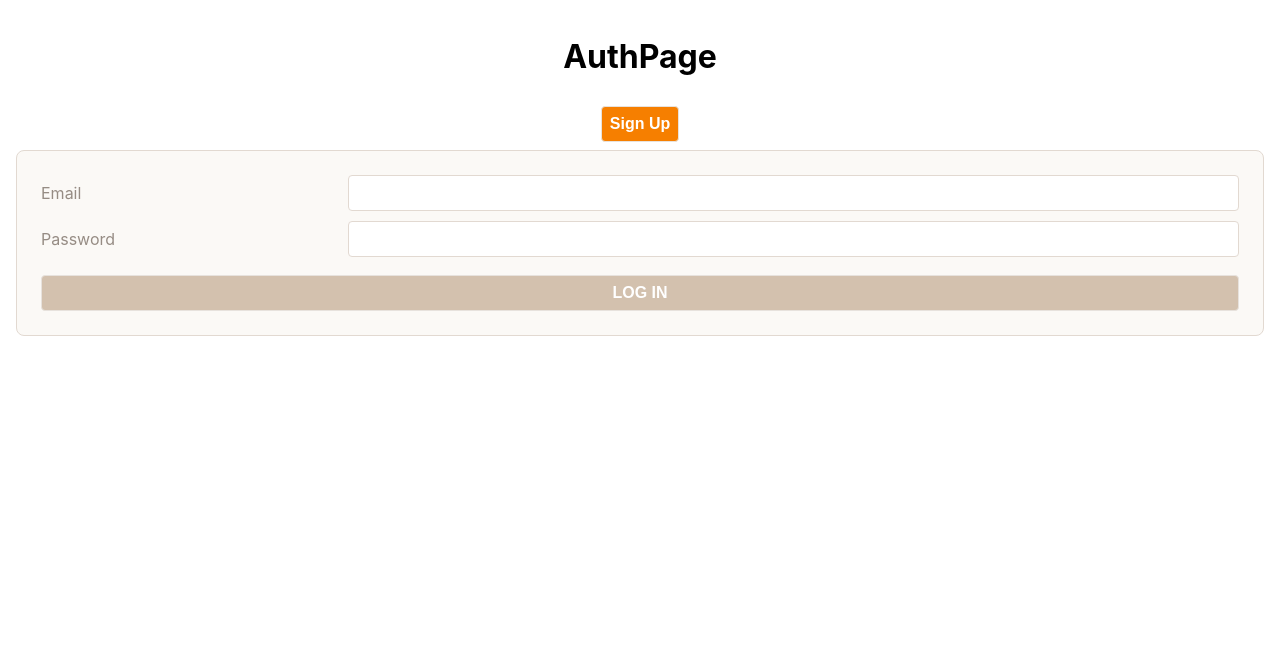
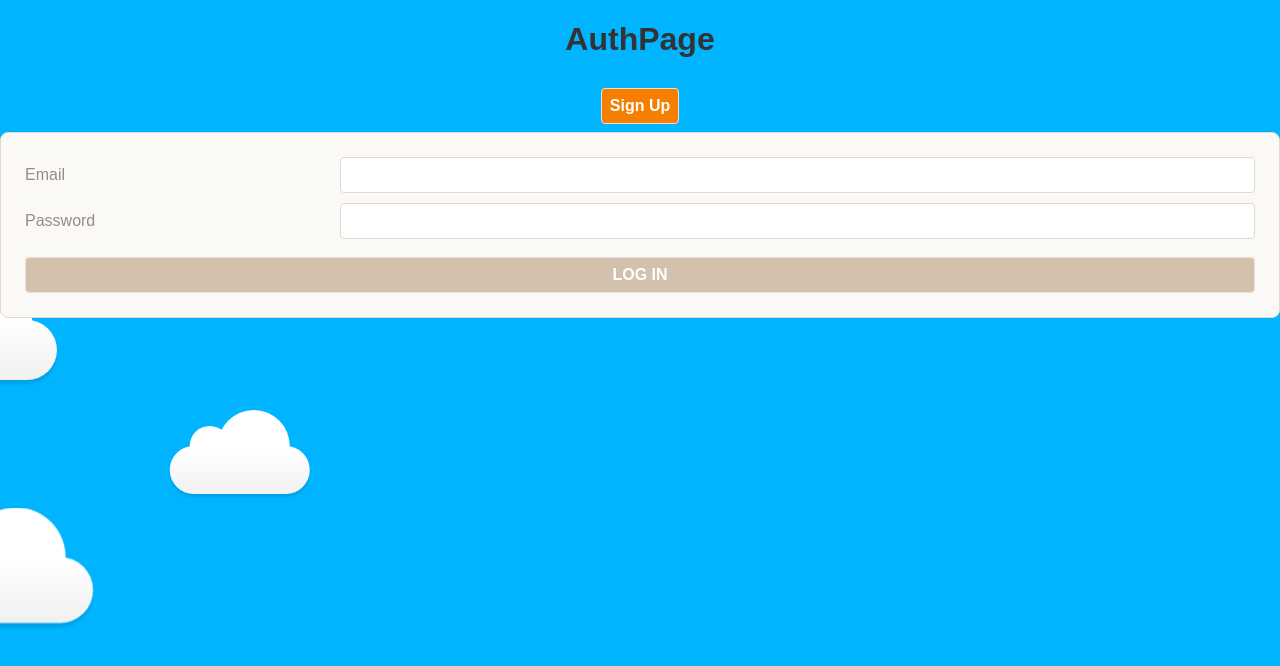
Before and after one commit to theannagreen/cozy-clouds, a React (Create React App) app: page / in a window 1280 px wide. Shown: the top 666 px of the page. Built offline with nearby package versions, Linux system fonts and the light colour scheme.

Commit message:
Save local changes before pulling updates

```diff
--- a/public/index.html
+++ b/public/index.html
@@ -40,4 +40,25 @@
       To create a production bundle, use `npm run build` or `yarn build`.
     -->
   </body>
+  <div id="background-wrap">
+    <div class="x1">
+        <div class="cloud"></div>
+    </div>
+
+    <div class="x2">
+        <div class="cloud"></div>
+    </div>
+
+    <div class="x3">
+        <div class="cloud"></div>
+    </div>
+
+    <div class="x4">
+        <div class="cloud"></div>
+    </div>
+
+    <div class="x5">
+        <div class="cloud"></div>
+    </div>
+</div>
 </html>
--- a/src/index.css
+++ b/src/index.css
@@ -151,3 +151,157 @@
   grid-column: span 2;
   margin: 1vmin 0 0;
 }
+body {
+	background: #00b4ff;
+	color: #333;
+	font: 100% Arial, Sans Serif;
+	height: 100vh;
+	margin: 0;
+	padding: 0;
+	overflow-x: hidden;
+}
+
+#background-wrap {
+    bottom: 0;
+	left: 0;
+	padding-top: 50px;
+	position: fixed;
+	right: 0;
+	top: 0;
+	z-index: -1;
+}
+
+/* KEYFRAMES */
+
+@-webkit-keyframes animateCloud {
+    0% {
+        margin-left: -1000px;
+    }
+    100% {
+        margin-left: 100%;
+    }
+}
+
+@-moz-keyframes animateCloud {
+    0% {
+        margin-left: -1000px;
+    }
+    100% {
+        margin-left: 100%;
+    }
+}
+
+@keyframes animateCloud {
+    0% {
+        margin-left: -1000px;
+    }
+    100% {
+        margin-left: 100%;
+    }
+}
+
+/* ANIMATIONS */
+
+.x1 {
+	-webkit-animation: animateCloud 35s linear infinite;
+	-moz-animation: animateCloud 35s linear infinite;
+	animation: animateCloud 35s linear infinite;
+
+	-webkit-transform: scale(0.65);
+	-moz-transform: scale(0.65);
+	transform: scale(0.65);
+}
+
+.x2 {
+	-webkit-animation: animateCloud 20s linear infinite;
+	-moz-animation: animateCloud 20s linear infinite;
+	animation: animateCloud 20s linear infinite;
+
+	-webkit-transform: scale(0.3);
+	-moz-transform: scale(0.3);
+	transform: scale(0.3);
+}
+
+.x3 {
+	-webkit-animation: animateCloud 30s linear infinite;
+	-moz-animation: animateCloud 30s linear infinite;
+	animation: animateCloud 30s linear infinite;
+
+	-webkit-transform: scale(0.5);
+	-moz-transform: scale(0.5);
+	transform: scale(0.5);
+}
+
+.x4 {
+	-webkit-animation: animateCloud 18s linear infinite;
+	-moz-animation: animateCloud 18s linear infinite;
+	animation: animateCloud 18s linear infinite;
+
+	-webkit-transform: scale(0.4);
+	-moz-transform: scale(0.4);
+	transform: scale(0.4);
+}
+
+.x5 {
+	-webkit-animation: animateCloud 25s linear infinite;
+	-moz-animation: animateCloud 25s linear infinite;
+	animation: animateCloud 25s linear infinite;
+
+	-webkit-transform: scale(0.55);
+	-moz-transform: scale(0.55);
+	transform: scale(0.55);
+}
+
+/* OBJECTS */
+
+.cloud {
+	background: #fff;
+	background: -moz-linear-gradient(top,  #fff 5%, #f1f1f1 100%);
+	background: -webkit-gradient(linear, left top, left bottom, color-stop(5%,#fff), color-stop(100%,#f1f1f1));
+	background: -webkit-linear-gradient(top,  #fff 5%,#f1f1f1 100%);
+	background: -o-linear-gradient(top,  #fff 5%,#f1f1f1 100%);
+	background: -ms-linear-gradient(top,  #fff 5%,#f1f1f1 100%);
+	background: linear-gradient(top,  #fff 5%,#f1f1f1 100%);
+	filter: progid:DXImageTransform.Microsoft.gradient( startColorstr='#fff', endColorstr='#f1f1f1',GradientType=0 );
+
+	-webkit-border-radius: 100px;
+	-moz-border-radius: 100px;
+	border-radius: 100px;
+
+	-webkit-box-shadow: 0 8px 5px rgba(0, 0, 0, 0.1);
+	-moz-box-shadow: 0 8px 5px rgba(0, 0, 0, 0.1);
+	box-shadow: 0 8px 5px rgba(0, 0, 0, 0.1);
+
+	height: 120px;
+	position: relative;
+	width: 350px;
+}
+
+.cloud:after, .cloud:before {
+    background: #fff;
+	content: '';
+	position: absolute;
+	z-indeX: -1;
+}
+
+.cloud:after {
+	-webkit-border-radius: 100px;
+	-moz-border-radius: 100px;
+	border-radius: 100px;
+
+	height: 100px;
+	left: 50px;
+	top: -50px;
+	width: 100px;
+}
+
+.cloud:before {
+	-webkit-border-radius: 200px;
+	-moz-border-radius: 200px;
+	border-radius: 200px;
+
+	width: 180px;
+	height: 180px;
+	right: 50px;
+	top: -90px;
+}
```
